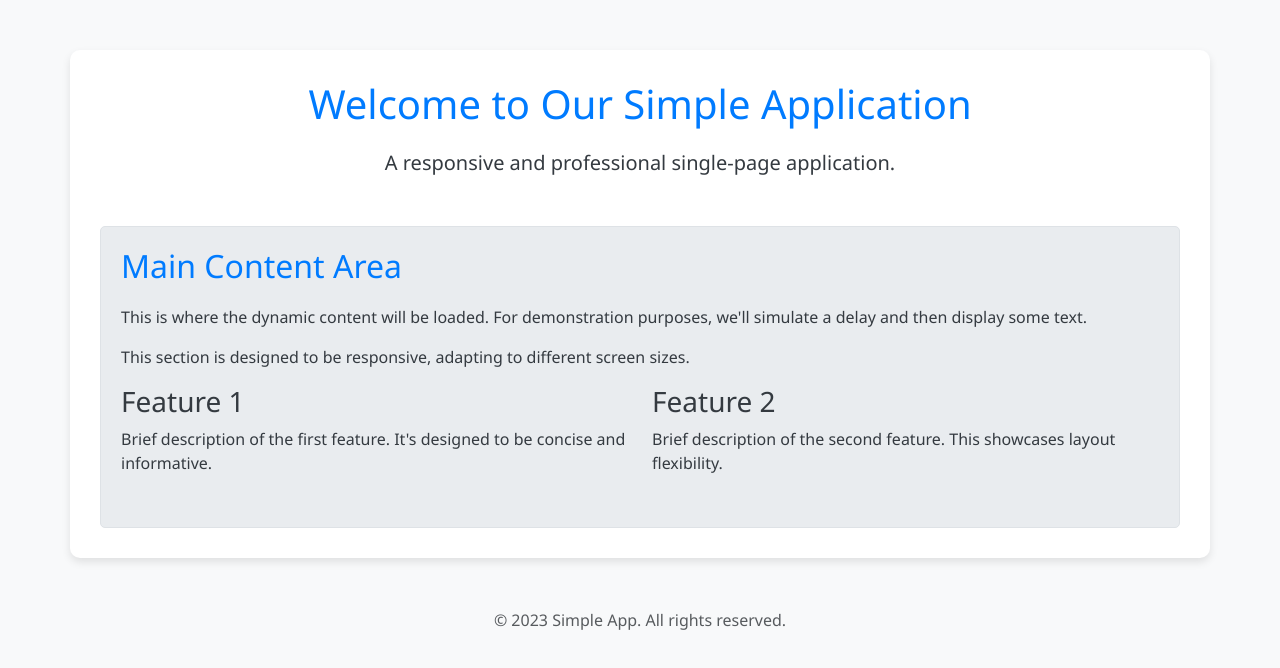
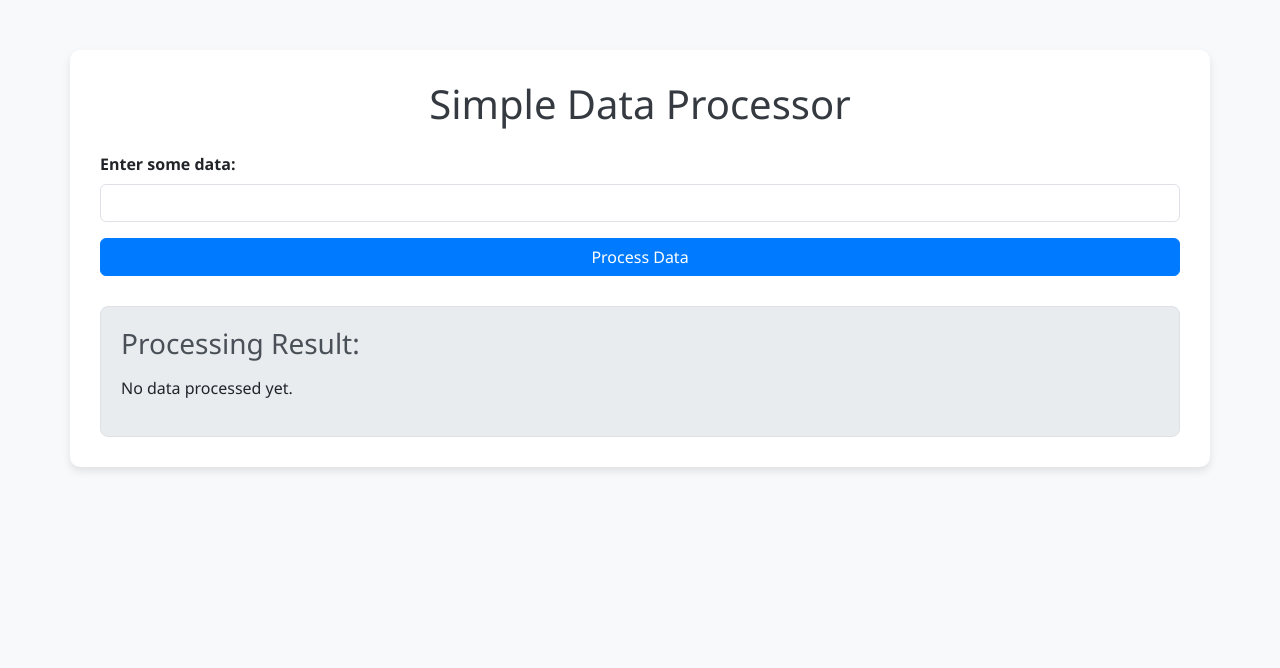
Before and after one commit to Darunesh1/tds-realtime-log-test, a plain HTML site: page index.html in a window 1280 px wide. Drawn offline with nearby package versions, Linux system fonts and the light colour scheme.

Commit message:
Add application code

```diff
--- a/index.html
+++ b/index.html
@@ -3,151 +3,163 @@
 <head>
     <meta charset="UTF-8">
     <meta name="viewport" content="width=device-width, initial-scale=1.0">
-    <title>Simple Page</title>
+    <title>Simple Responsive App</title>
     <!-- Bootstrap 5 CSS from CDN -->
     <link href="https://cdn.jsdelivr.net/npm/bootstrap@5.3.0/dist/css/bootstrap.min.css" rel="stylesheet">
     <style>
         /* Custom styles for a professional look */
         body {
-            background-color: #f8f9fa; /* Light gray background */
-            font-family: 'Segoe UI', Tahoma, Geneva, Verdana, sans-serif; /* Modern font */
-            color: #343a40; /* Dark gray text */
+            background-color: #f8f9fa;
+            font-family: 'Segoe UI', Tahoma, Geneva, Verdana, sans-serif;
         }
         .container {
             margin-top: 50px;
             margin-bottom: 50px;
+            background-color: #ffffff;
             padding: 30px;
-            background-color: #ffffff; /* White background for content */
-            border-radius: 10px; /* Rounded corners */
-            box-shadow: 0 4px 8px rgba(0, 0, 0, 0.1); /* Subtle shadow */
+            border-radius: 10px;
+            box-shadow: 0 4px 8px rgba(0, 0, 0, 0.1);
         }
-        h1, h2 {
-            color: #007bff; /* Bootstrap primary blue for headings */
-            margin-bottom: 20px;
+        h1 {
+            color: #343a40;
+            text-align: center;
+            margin-bottom: 30px;
+        }
+        .form-label {
+            font-weight: bold;
+        }
+        .btn-primary {
+            background-color: #007bff;
+            border-color: #007bff;
+        }
+        .btn-primary:hover {
+            background-color: #0056b3;
+            border-color: #0056b3;
         }
         .loading-spinner {
             display: none; /* Hidden by default */
-            justify-content: center;
-            align-items: center;
-            height: 100px; /* Spinner height */
+            text-align: center;
+            margin-top: 20px;
         }
         .error-message {
             display: none; /* Hidden by default */
-            color: #dc3545; /* Bootstrap danger red for errors */
-            font-weight: bold;
+            color: #dc3545;
             text-align: center;
             margin-top: 20px;
+            font-weight: bold;
         }
-        .content-area {
-            min-height: 200px; /* Ensure some space for content */
-            display: none; /* Hidden by default */
+        .result-card {
+            margin-top: 30px;
+            border: 1px solid #dee2e6;
+            border-radius: 8px;
             padding: 20px;
-            border: 1px solid #dee2e6; /* Light gray border */
-            border-radius: 5px;
-            background-color: #e9ecef; /* Slightly darker background for content */
+            background-color: #e9ecef;
+        }
+        .result-card h3 {
+            color: #495057;
+            margin-bottom: 15px;
         }
     </style>
 </head>
 <body>
 
-    <main class="container">
-        <header class="text-center mb-5">
-            <h1>Welcome to Our Simple Application</h1>
-            <p class="lead">A responsive and professional single-page application.</p>
-        </header>
+    <div class="container">
+        <h1 class="mb-4">Simple Data Processor</h1>
 
-        <section id="loadingSection" class="loading-spinner">
-            <!-- Bootstrap spinner for loading indication -->
+        <!-- Input Form -->
+        <form id="dataForm">
+            <div class="mb-3">
+                <label for="inputData" class="form-label">Enter some data:</label>
+                <input type="text" class="form-control" id="inputData" required>
+            </div>
+            <button type="submit" class="btn btn-primary w-100">Process Data</button>
+        </form>
+
+        <!-- Loading Spinner -->
+        <div id="loadingSpinner" class="loading-spinner">
             <div class="spinner-border text-primary" role="status">
                 <span class="visually-hidden">Loading...</span>
             </div>
-        </section>
+            <p class="mt-2">Processing...</p>
+        </div>
 
-        <section id="errorSection" class="error-message">
-            <!-- Error message will be displayed here -->
-            An unexpected error occurred. Please try again later.
-        </section>
+        <!-- Error Message Display -->
+        <div id="errorMessage" class="error-message"></div>
 
-        <section id="contentSection" class="content-area">
-            <h2>Main Content Area</h2>
-            <p>This is where the dynamic content will be loaded. For demonstration purposes, we'll simulate a delay and then display some text.</p>
-            <p>This section is designed to be responsive, adapting to different screen sizes.</p>
-            <div class="row">
-                <div class="col-md-6 mb-3">
-                    <h3>Feature 1</h3>
-                    <p>Brief description of the first feature. It's designed to be concise and informative.</p>
-                </div>
-                <div class="col-md-6 mb-3">
-                    <h3>Feature 2</h3>
-                    <p>Brief description of the second feature. This showcases layout flexibility.</p>
-                </div>
-            </div>
-        </section>
-    </main>
-
-    <footer class="text-center mt-5 mb-3 text-muted">
-        <p>&copy; 2023 Simple App. All rights reserved.</p>
-    </footer>
+        <!-- Result Display -->
+        <div id="resultDisplay" class="result-card">
+            <h3>Processing Result:</h3>
+            <p id="resultContent">No data processed yet.</p>
+        </div>
+    </div>
 
     <script>
-        // JavaScript for simulating loading and handling content display
+        // Get references to DOM elements
+        const dataForm = document.getElementById('dataForm');
+        const inputData = document.getElementById('inputData');
+        const loadingSpinner = document.getElementById('loadingSpinner');
+        const errorMessage = document.getElementById('errorMessage');
+        const resultContent = document.getElementById('resultContent');
 
-        // Function to simulate an asynchronous operation (like fetching data)
-        function simulateLoad() {
+        // Add event listener for form submission
+        dataForm.addEventListener('submit', async (event) => {
+            event.preventDefault(); // Prevent default form submission
+
+            // Clear previous error messages and results
+            errorMessage.style.display = 'none';
+            resultContent.textContent = 'Processing...';
+            loadingSpinner.style.display = 'block'; // Show loading spinner
+
+            const dataToProcess = inputData.value.trim();
+
+            // Basic validation: ensure input is not empty
+            if (!dataToProcess) {
+                showError('Please enter some data to process.');
+                return;
+            }
+
+            try {
+                // Simulate an asynchronous operation (e.g., API call)
+                // In a real app, you would fetch data from a server here.
+                const processedData = await simulateProcessing(dataToProcess);
+
+                // Display the processed data
+                resultContent.textContent = `You entered: "${processedData}"`;
+                // Hide loading spinner
+                loadingSpinner.style.display = 'none';
+
+            } catch (error) {
+                // Handle any errors during processing
+                showError('An error occurred during processing. Please try again.');
+                console.error('Processing error:', error);
+                // Hide loading spinner
+                loadingSpinner.style.display = 'none';
+            }
+        });
+
+        // Function to simulate a data processing operation
+        function simulateProcessing(data) {
             return new Promise((resolve, reject) => {
-                // Simulate a network delay of 2 seconds
+                // Simulate network delay
                 setTimeout(() => {
-                    // Simulate a potential error (uncomment to test error handling)
-                    // const shouldError = Math.random() > 0.7; // 30% chance of error
-                    const shouldError = false; // Set to false for normal operation
-
-                    if (shouldError) {
-                        reject(new Error("Failed to load data."));
+                    // Simulate a potential error (e.g., 10% chance of error)
+                    if (Math.random() < 0.1) {
+                        reject(new Error('Simulated processing failure'));
                     } else {
-                        resolve("Data loaded successfully!");
+                        // Simple processing: convert to uppercase
+                        resolve(data.toUpperCase());
                     }
-                }, 2000); // 2000 milliseconds = 2 seconds
+                }, 1500); // 1.5 second delay
             });
         }
 
-        // DOM elements
-        const loadingSection = document.getElementById('loadingSection');
-        const errorSection = document.getElementById('errorSection');
-        const contentSection = document.getElementById('contentSection');
-
-        // Function to show a specific section and hide others
-        function displaySection(sectionToShow) {
-            loadingSection.style.display = 'none';
-            errorSection.style.display = 'none';
-            contentSection.style.display = 'none';
-
-            if (sectionToShow === 'loading') {
-                loadingSection.style.display = 'flex'; // Use flex to center spinner
-            } else if (sectionToShow === 'error') {
-                errorSection.style.display = 'block';
-            } else if (sectionToShow === 'content') {
-                contentSection.style.display = 'block';
-            }
+        // Function to display error messages
+        function showError(message) {
+            errorMessage.textContent = message;
+            errorMessage.style.display = 'block';
+            resultContent.textContent = 'Error occurred.';
+            loadingSpinner.style.display = 'none'; // Ensure spinner is hidden on error
         }
-
-        // Main execution logic
-        document.addEventListener('DOMContentLoaded', () => {
-            // Initially show the loading spinner
-            displaySection('loading');
-
-            // Simulate loading data
-            simulateLoad()
-                .then((message) => {
-                    console.log(message); // Log success message to console
-                    // If successful, display the content
-                    displaySection('content');
-                })
-                .catch((error) => {
-                    console.error("Error:", error.message); // Log error to console
-                    // If an error occurs, display the error message
-                    displaySection('error');
-                });
-        });
     </script>
 
 </body>
```
